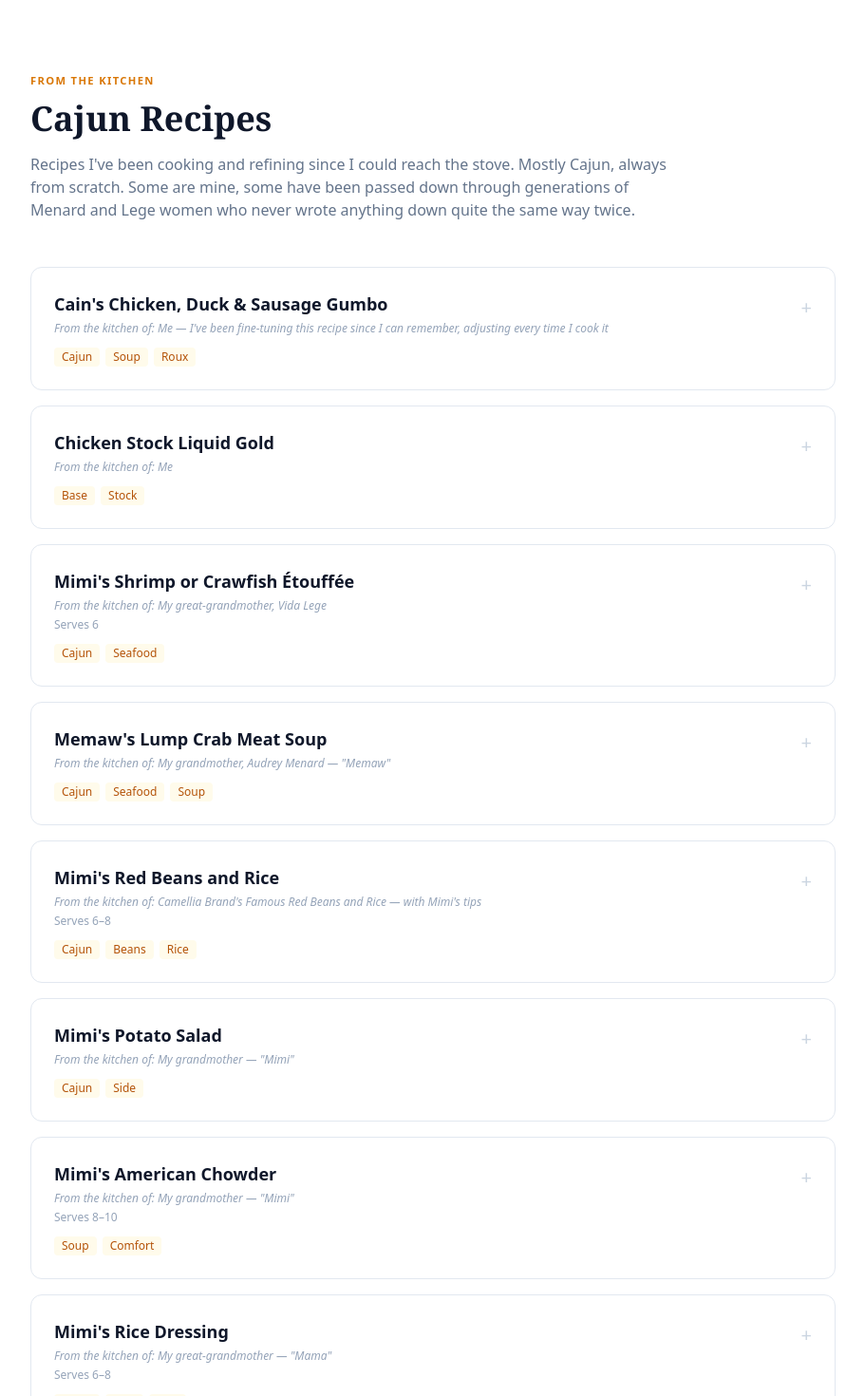
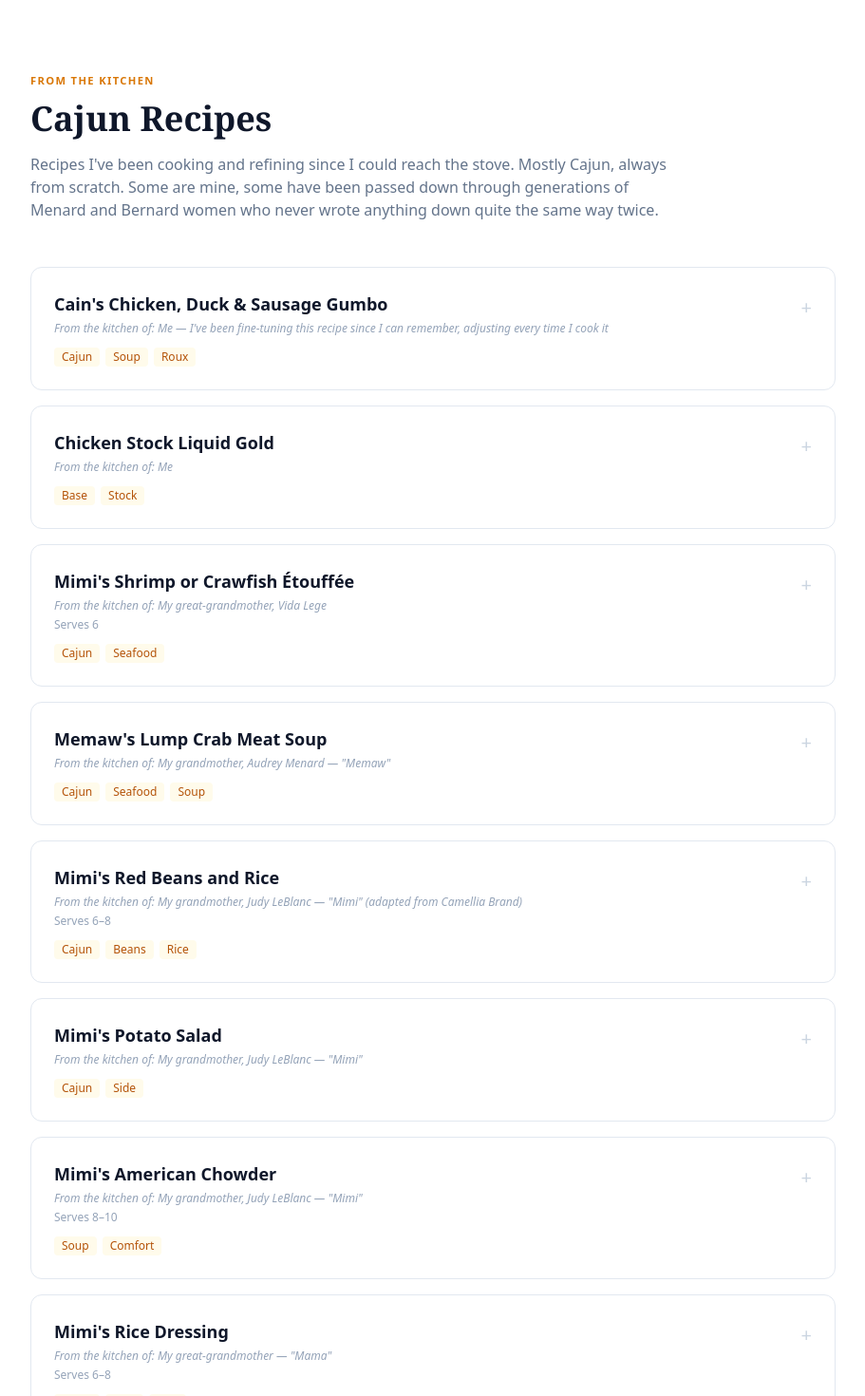
Before and after one commit to cainmenard/cainmenard-portfolio, a Next.js app: page /lagniappe in a window 1280 px wide. Shown: the part 2880-4350 px from the top of the page at 95% size, without its empty margins (184-1095 px from the left). Built offline with nearby package versions, Linux system fonts and the light colour scheme.

Commit message:
Rename Tableau to Projects, lagniappe sticky nav, reorder sections, fix Mimi attributions

```diff
--- a/src/app/lagniappe/page.js
+++ b/src/app/lagniappe/page.js
@@ -157,7 +157,7 @@ const RECIPES = [
   {
     id: 'red-beans',
     title: "Mimi's Red Beans and Rice",
-    attribution: "Camellia Brand's Famous Red Beans and Rice — with Mimi's tips",
+    attribution: 'My grandmother, Judy LeBlanc — "Mimi" (adapted from Camellia Brand)',
     tags: ['Cajun', 'Beans', 'Rice'],
     serves: '6–8',
     ingredients: [
@@ -189,7 +189,7 @@ const RECIPES = [
   {
     id: 'potato-salad',
     title: "Mimi's Potato Salad",
-    attribution: 'My grandmother — "Mimi"',
+    attribution: 'My grandmother, Judy LeBlanc — "Mimi"',
     tags: ['Cajun', 'Side'],
     ingredients: [
       '3 medium red potatoes',
@@ -212,7 +212,7 @@ const RECIPES = [
   {
     id: 'chowder',
     title: "Mimi's American Chowder",
-    attribution: 'My grandmother — "Mimi"',
+    attribution: 'My grandmother, Judy LeBlanc — "Mimi"',
     tags: ['Soup', 'Comfort'],
     serves: '8–10',
     ingredients: [
@@ -542,7 +542,7 @@ export default function Lagniappe() {
             <p className="text-slate-500 mb-12 max-w-2xl">
               Recipes I&apos;ve been cooking and refining since I could reach the stove.
               Mostly Cajun, always from scratch. Some are mine, some have been passed
-              down through generations of Menard and Lege women who never wrote anything down
+              down through generations of Menard and Bernard women who never wrote anything down
               quite the same way twice.
             </p>
 
```
